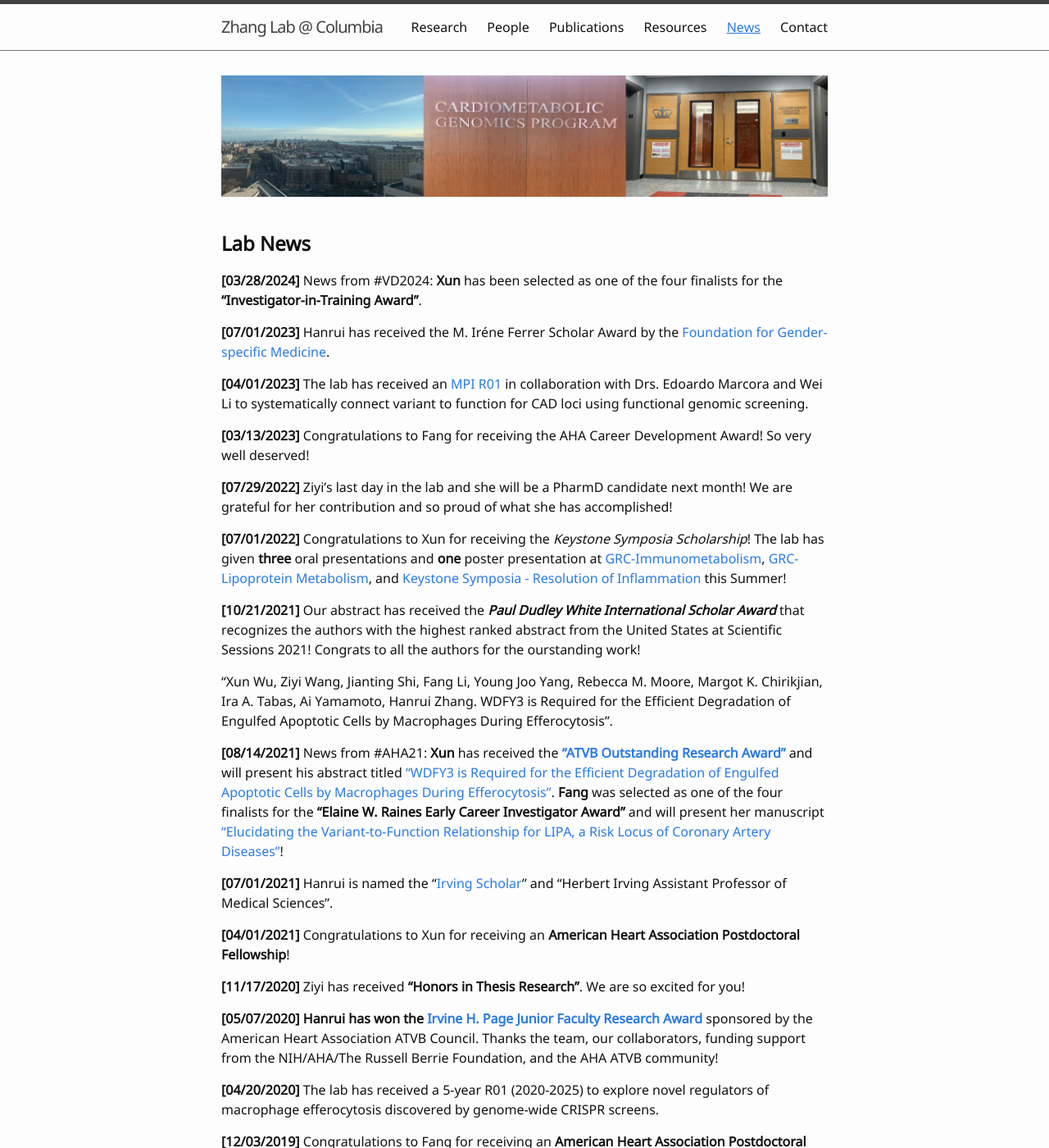
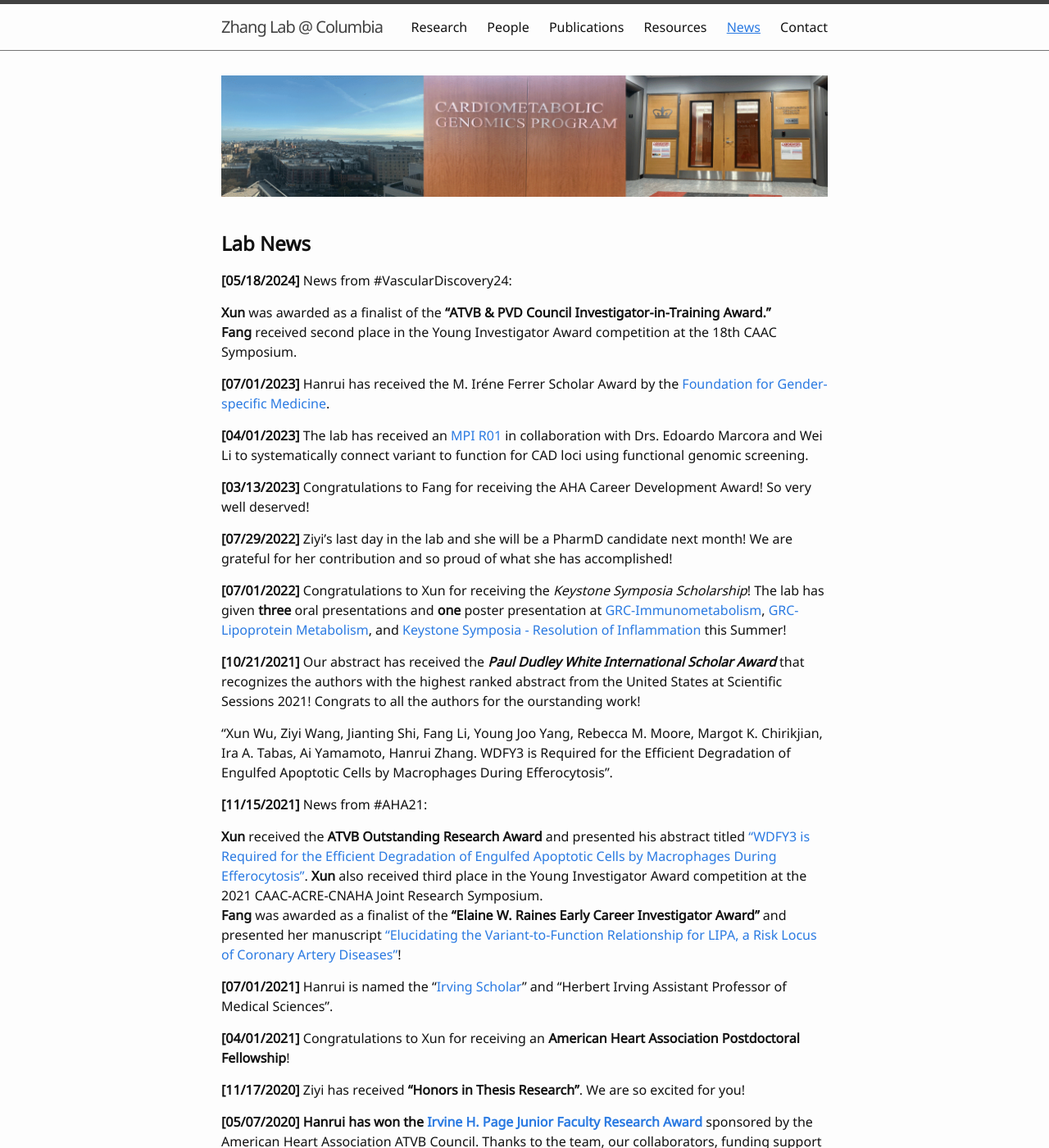
Before and after one commit to hanruizhang/zhanglab, a Jekyll site: the page built from 5_News.md, in a window 1280 px wide and 1400 px high. Shown: the whole window at 82% size. Built offline with Jekyll 4.4.1, drawn with Linux system fonts in a browser that asks for light colours; comment, search, counter and statistics services are not loaded; some of the changed text lies outside the part shown.

Commit message:
Update 5_News.md

```diff
--- a/5_News.md
+++ b/5_News.md
@@ -11,7 +11,9 @@ nav: true
 
 ## **Lab News**
 
-#### **[03/28/2024]** News from #VD2024: **Xun** has been selected as one of the four finalists for the **"Investigator-in-Training Award"**.
+#### **[05/18/2024]** News from #VascularDiscovery24:
+**Xun** was awarded as a finalist of the **"ATVB & PVD Council Investigator-in-Training Award."**
+**Fang** received second place in the Young Investigator Award competition at the 18th CAAC Symposium.
 
 #### **[07/01/2023]** Hanrui has received the M. Iréne Ferrer Scholar Award by the [Foundation for Gender-specific Medicine](https://gendermed.org/).
 
@@ -28,11 +30,14 @@ nav: true
 "Xun Wu, Ziyi Wang, Jianting Shi, Fang Li, Young Joo Yang, Rebecca M. Moore, Margot K. Chirikjian, Ira A. Tabas, Ai Yamamoto, Hanrui Zhang.
 WDFY3 is Required for the Efficient Degradation of Engulfed Apoptotic Cells by Macrophages During Efferocytosis".
 
-#### **[08/14/2021]** News from #AHA21: **Xun** has received the **["ATVB Outstanding Research Award"](https://professional.heart.org/en/meetings/scientific-sessions/awards){:target="_blank"}** and will present his abstract titled ["WDFY3 is Required for the Efficient Degradation of Engulfed Apoptotic Cells by Macrophages During Efferocytosis"](https://www.ahajournals.org/doi/abs/10.1161/circ.144.suppl_1.11646). **Fang** was selected as one of the four finalists for the **"Elaine W. Raines Early Career Investigator Award"** and will present her manuscript ["Elucidating the Variant-to-Function Relationship for LIPA, a Risk Locus of Coronary Artery Diseases"](https://www.ahajournals.org/doi/10.1161/circ.144.suppl_1.10865)!
+#### **[11/15/2021]** News from #AHA21:
+**Xun** received the **ATVB Outstanding Research Award** and presented his abstract titled ["WDFY3 is Required for the Efficient Degradation of Engulfed Apoptotic Cells by Macrophages During Efferocytosis"](https://www.ahajournals.org/doi/abs/10.1161/circ.144.suppl_1.11646){:target="_blank"}. **Xun** also received third place in the Young Investigator Award competition at the 2021 CAAC-ACRE-CNAHA Joint Research Symposium.
+**Fang** was awarded as a finalist of the **"Elaine W. Raines Early Career Investigator Award"** and presented her manuscript ["Elucidating the Variant-to-Function Relationship for LIPA, a Risk Locus of Coronary Artery Diseases"](https://www.ahajournals.org/doi/10.1161/circ.144.suppl_1.10865){:target="_blank"}!
+
 #### **[07/01/2021]** Hanrui is named the "[Irving Scholar](https://www.irvinginstitute.columbia.edu/news/announcing-2021-2024-irving-scholars){:target="_blank"}" and "Herbert Irving Assistant Professor of Medical Sciences".
 #### **[04/01/2021]** Congratulations to Xun for receiving an **American Heart Association Postdoctoral Fellowship**!
 #### **[11/17/2020]** Ziyi has received **"Honors in Thesis Research"**. We are so excited for you!
-#### **[05/07/2020]** **Hanrui has won the [Irvine H. Page Junior Faculty Research Award](https://professional.heart.org/en/partners/awards-and-lectures/early-career-awards/irvine-h-page-junior-faculty-research-award){:target="_blank"}** sponsored by the American Heart Association ATVB Council. Thanks the team, our collaborators, funding support from the NIH/AHA/The Russell Berrie Foundation, and the AHA ATVB community!
+#### **[05/07/2020]** **Hanrui has won the [Irvine H. Page Junior Faculty Research Award](https://professional.heart.org/en/partners/awards-and-lectures/early-career-awards/irvine-h-page-junior-faculty-research-award){:target="_blank"}** sponsored by the American Heart Association ATVB Council. Thanks to the team, our collaborators, funding support from the NIH/AHA/The Russell Berrie Foundation, and the AHA ATVB community!
 
 #### **[04/20/2020]** The lab has received a 5-year R01 (2020-2025) to explore novel regulators of macrophage efferocytosis discovered by genome-wide CRISPR screens.
 
```
